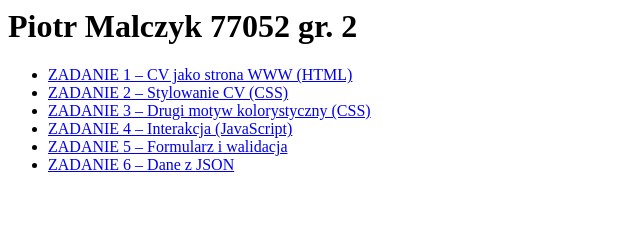
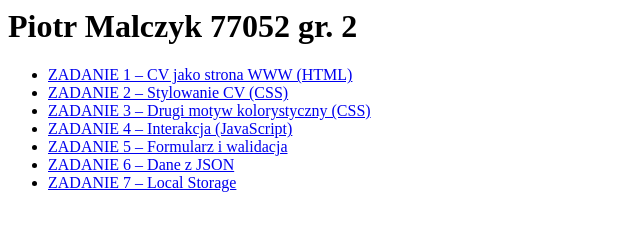
Before and after one commit to 77052/77052-Repozytorium-projektowe, a plain HTML site: page index.html in a window 1280 px wide. Shown: the whole page, without its empty margins (0-640 px from the left). Drawn offline with Linux system fonts and the light colour scheme.

Commit message:
Update index.html

```diff
--- a/index.html
+++ b/index.html
@@ -7,4 +7,5 @@
   <li><a href="zad4/">ZADANIE 4 – Interakcja (JavaScript)</a></li>
   <li><a href="zad5/">ZADANIE 5 – Formularz i walidacja</a></li>
   <li><a href="zad6/">ZADANIE 6 – Dane z JSON</a></li>
+  <li><a href="zad7/">ZADANIE 7 – Local Storage</a></li>
 </ul>
```
